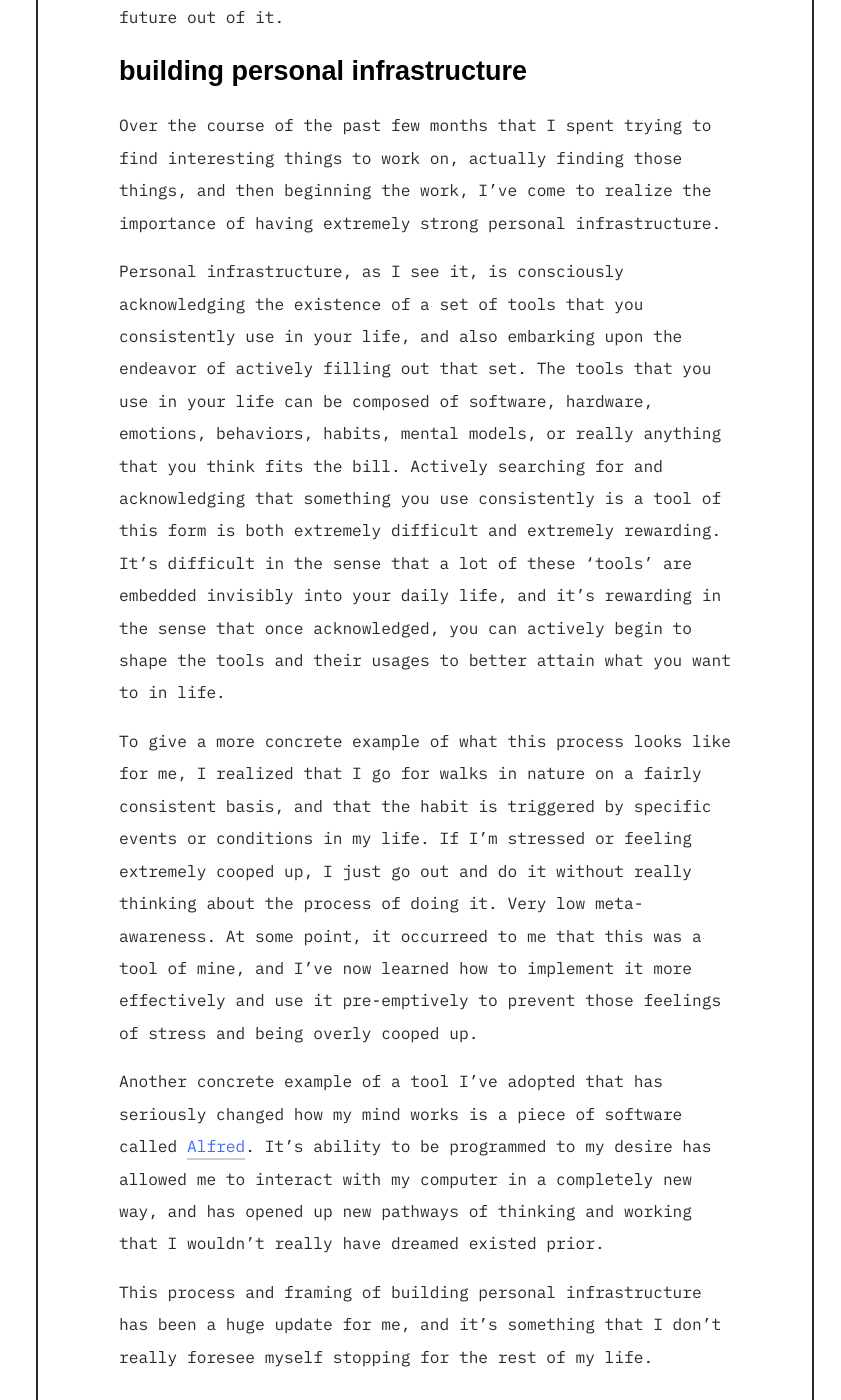
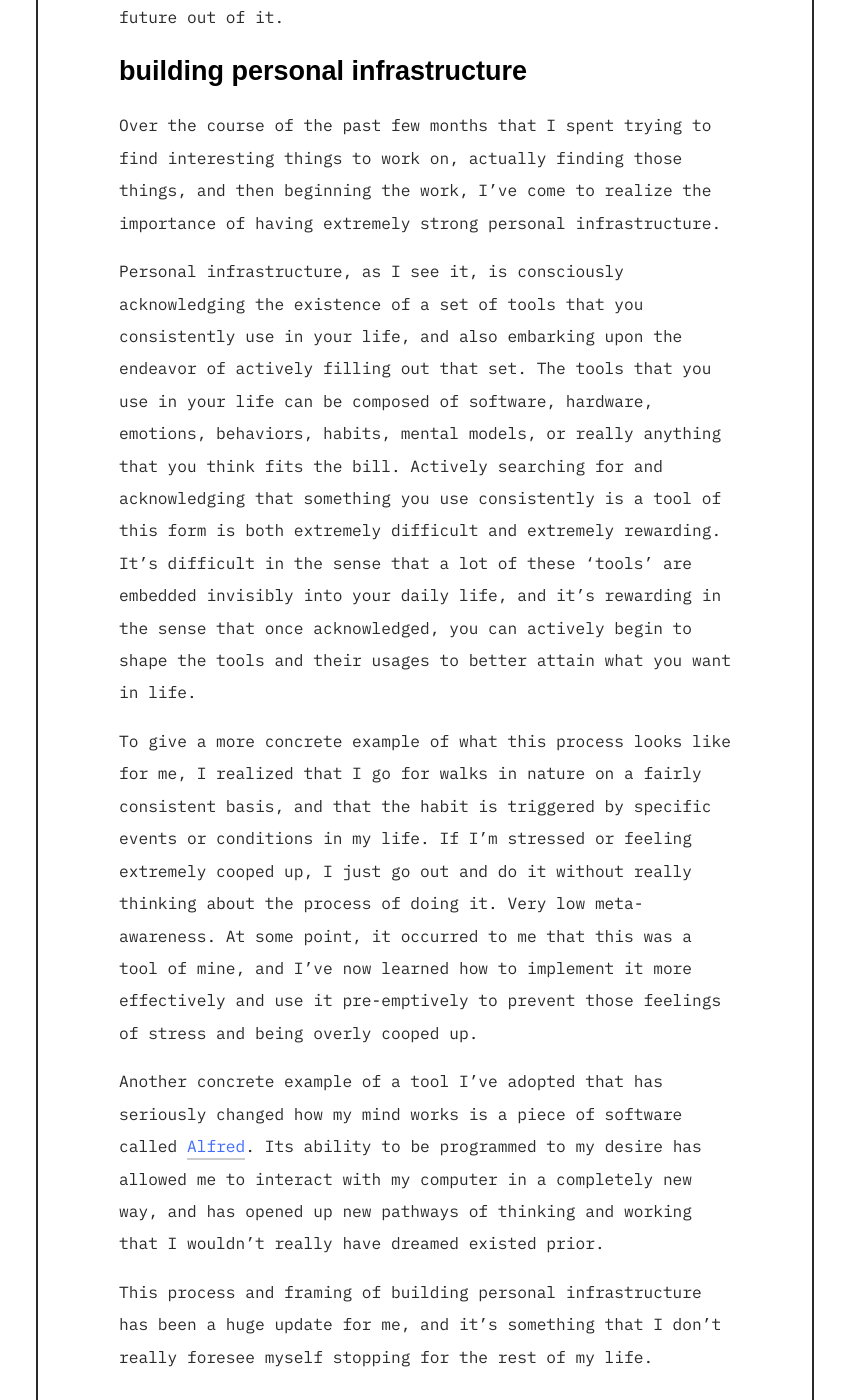
Before and after one commit to keemcn/keemcn.github.io, a Jekyll site: the page built from now.md, in a window 1280 px wide and 1400 px high, scrolled down 1196 px. Shown: the whole window, without its empty margins (439-1280 px from the left). Built offline with Jekyll 4.4.1, drawn with Linux system fonts in a browser that asks for light colours.

Commit message:
cleansed now page

```diff
--- a/now.md
+++ b/now.md
@@ -20,11 +20,11 @@ In that spirit, I've joined a well-funded stealth startup that was created by a
 ## building personal infrastructure
 Over the course of the past few months that I spent trying to find interesting things to work on, actually finding those things, and then beginning the work, I've come to realize the importance of having extremely strong personal infrastructure.
 
-Personal infrastructure, as I see it, is consciously acknowledging the existence of a set of tools that you consistently use in your life, and also embarking upon the endeavor of actively filling out that set. The tools that you use in your life can be composed of software, hardware, emotions, behaviors, habits, mental models, or really anything that you think fits the bill. Actively searching for and acknowledging that something you use consistently is a tool of this form is both extremely difficult and extremely rewarding. It's difficult in the sense that a lot of these 'tools' are embedded invisibly into your daily life, and it's rewarding in the sense that once acknowledged, you can actively begin to shape the tools and their usages to better attain what you want to in life.
+Personal infrastructure, as I see it, is consciously acknowledging the existence of a set of tools that you consistently use in your life, and also embarking upon the endeavor of actively filling out that set. The tools that you use in your life can be composed of software, hardware, emotions, behaviors, habits, mental models, or really anything that you think fits the bill. Actively searching for and acknowledging that something you use consistently is a tool of this form is both extremely difficult and extremely rewarding. It's difficult in the sense that a lot of these 'tools' are embedded invisibly into your daily life, and it's rewarding in the sense that once acknowledged, you can actively begin to shape the tools and their usages to better attain what you want in life.
 
-To give a more concrete example of what this process looks like for me, I realized that I go for walks in nature on a fairly consistent basis, and that the habit is triggered by specific events or conditions in my life. If I'm stressed or feeling extremely cooped up, I just go out and do it without really thinking about the process of doing it. Very low meta-awareness. At some point, it occurreed to me that this was a tool of mine, and I've now learned how to implement it more effectively and use it pre-emptively to prevent those feelings of stress and being overly cooped up.
+To give a more concrete example of what this process looks like for me, I realized that I go for walks in nature on a fairly consistent basis, and that the habit is triggered by specific events or conditions in my life. If I'm stressed or feeling extremely cooped up, I just go out and do it without really thinking about the process of doing it. Very low meta-awareness. At some point, it occurred to me that this was a tool of mine, and I've now learned how to implement it more effectively and use it pre-emptively to prevent those feelings of stress and being overly cooped up.
 
-Another concrete example of a tool I've adopted that has seriously changed how my mind works is a piece of software called [Alfred](https://www.alfredapp.com/). It's ability to be programmed to my desire has allowed me to interact with my computer in a completely new way, and has opened up new pathways of thinking and working that I wouldn't really have dreamed existed prior.
+Another concrete example of a tool I've adopted that has seriously changed how my mind works is a piece of software called [Alfred](https://www.alfredapp.com/). Its ability to be programmed to my desire has allowed me to interact with my computer in a completely new way, and has opened up new pathways of thinking and working that I wouldn't really have dreamed existed prior.
 
 This process and framing of building personal infrastructure has been a huge update for me, and it's something that I don't really foresee myself stopping for the rest of my life.
 
```
